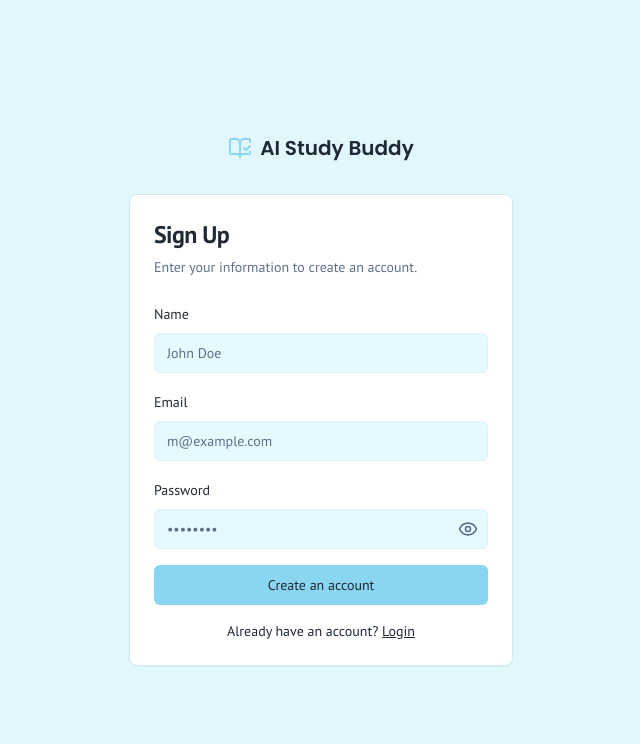
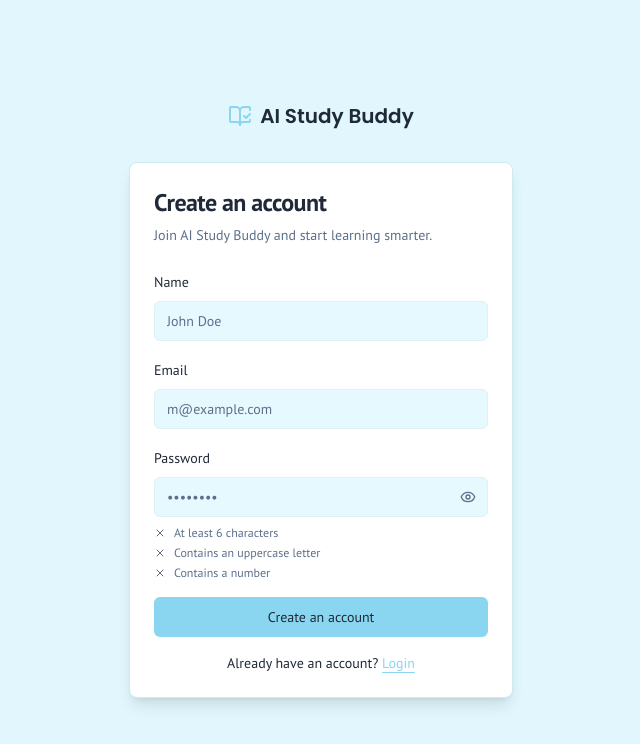
Before and after one commit to shahulhameedS22/AI-tutor-app, a Next.js app in the folder AI-tutor-main/: page /signup in a window 1280 px wide. Shown: the top 744 px of the page, without its empty margins (319-959 px from the left). Built offline with nearby package versions, Linux system fonts and the light colour scheme; no server answers.

Commit message:
Improve signup form validation and UI elements
Refactor signup page to enhance user experience and validation.

```diff
--- a/AI-tutor-main/src/app/signup/page.tsx
+++ b/AI-tutor-main/src/app/signup/page.tsx
@@ -1,14 +1,15 @@
 'use client';
 
 import Link from 'next/link';
+import { useState } from 'react';
 import { useRouter } from 'next/navigation';
-import { useState } from 'react';
+
 import { useForm } from 'react-hook-form';
 import { zodResolver } from '@hookform/resolvers/zod';
 import * as z from 'zod';
-import { Eye, EyeOff } from 'lucide-react';
 
 import { useToast } from '@/hooks/use-toast';
+
 import { Button } from '@/components/ui/button';
 
 import {
@@ -42,20 +43,33 @@ import {
 } from 'firebase/auth';
 
 import { doc } from 'firebase/firestore';
+
 import { Logo } from '@/components/logo';
 
+import {
+  Eye,
+  EyeOff,
+  Loader2,
+  Check,
+  X,
+} from 'lucide-react';
+
 const formSchema = z.object({
-  displayName: z.string().min(1, {
-    message: 'Name is required.',
-  }),
+  displayName: z
+    .string()
+    .trim()
+    .min(2, { message: 'Name must contain at least 2 characters.' }),
 
-  email: z.string().email({
-    message: 'Please enter a valid email.',
-  }),
+  email: z
+    .string()
+    .trim()
+    .email({ message: 'Please enter a valid email address.' }),
 
-  password: z.string().min(6, {
-    message: 'Password must be at least 6 characters.',
-  }),
+  password: z
+    .string()
+    .min(6, {
+      message: 'Password must be at least 6 characters.',
+    }),
 });
 
 export default function SignupPage() {
@@ -65,10 +79,10 @@ export default function SignupPage() {
   const { toast } = useToast();
 
   const [showPassword, setShowPassword] = useState(false);
+  const [isSigningUp, setIsSigningUp] = useState(false);
 
   const form = useForm<z.infer<typeof formSchema>>({
     resolver: zodResolver(formSchema),
-
     defaultValues: {
       displayName: '',
       email: '',
@@ -76,168 +90,209 @@ export default function SignupPage() {
     },
   });
 
+  const password = form.watch('password');
+
+  const passwordChecks = {
+    length: password.length >= 6,
+    uppercase: /[A-Z]/.test(password),
+    number: /[0-9]/.test(password),
+  };
+
   async function onSubmit(values: z.infer<typeof formSchema>) {
+    if (isSigningUp) return;
+
+    setIsSigningUp(true);
+
     try {
-      const userCredential = await createUserWithEmailAndPassword(
-        auth,
-        values.email,
-        values.password
-      );
+      const userCredential =
+        await createUserWithEmailAndPassword(
+          auth,
+          values.email.trim(),
+          values.password
+        );
 
       const user = userCredential.user;
 
-      // Update user profile in Firebase Auth
       await updateProfile(user, {
-        displayName: values.displayName,
+        displayName: values.displayName.trim(),
       });
 
-      // Create user document in Firestore
-      const userRef = doc(firestore, 'users', user.uid);
+      const userRef = doc(
+        firestore,
+        'users',
+        user.uid
+      );
 
       setDocumentNonBlocking(
         userRef,
         {
           id: user.uid,
           email: user.email,
-          displayName: values.displayName,
+          displayName: values.displayName.trim(),
           createdAt: new Date().toISOString(),
         },
         { merge: true }
       );
 
       toast({
-        title: 'Signup Successful',
-        description: 'Your account has been created.',
+        title: 'Account created! 🎉',
+        description: 'Welcome to AI Study Buddy.',
       });
 
       router.push('/dashboard');
     } catch (error: any) {
       console.error('Signup Error:', error);
 
+      let message = 'Unable to create your account.';
+
+      if (error?.code === 'auth/email-already-in-use') {
+        message =
+          'An account already exists with this email.';
+      } else if (error?.code === 'auth/invalid-email') {
+        message = 'Please enter a valid email address.';
+      } else if (error?.code === 'auth/weak-password') {
+        message = 'Please choose a stronger password.';
+      } else if (error?.code === 'auth/network-request-failed') {
+        message =
+          'Network error. Please check your internet connection.';
+      }
+
       toast({
         variant: 'destructive',
-        title: 'Signup Failed',
-        description:
-          error.message || 'An unknown error occurred.',
+        title: 'Signup failed',
+        description: message,
       });
+    } finally {
+      setIsSigningUp(false);
     }
   }
 
   return (
-    <div className="flex min-h-screen flex-col items-center justify-center bg-muted/40">
-
+    <div className="flex min-h-screen flex-col items-center justify-center bg-muted/40 px-4 py-8">
       <div className="mb-8">
         <Logo />
       </div>
 
-      <Card className="w-full max-w-sm">
-
+      <Card className="w-full max-w-sm shadow-lg">
         <CardHeader>
           <CardTitle className="text-2xl">
-            Sign Up
+            Create an account
           </CardTitle>
 
           <CardDescription>
-            Enter your information to create an account.
+            Join AI Study Buddy and start learning smarter.
           </CardDescription>
         </CardHeader>
 
         <CardContent>
-
           <Form {...form}>
             <form
               onSubmit={form.handleSubmit(onSubmit)}
               className="grid gap-4"
             >
-
-              {/* Name */}
               <FormField
                 control={form.control}
                 name="displayName"
                 render={({ field }) => (
                   <FormItem>
-
                     <FormLabel>Name</FormLabel>
 
                     <FormControl>
                       <Input
                         placeholder="John Doe"
+                        autoComplete="name"
                         {...field}
                       />
                     </FormControl>
 
                     <FormMessage />
-
                   </FormItem>
                 )}
               />
 
-              {/* Email */}
               <FormField
                 control={form.control}
                 name="email"
                 render={({ field }) => (
                   <FormItem>
-
                     <FormLabel>Email</FormLabel>
 
                     <FormControl>
                       <Input
                         type="email"
                         placeholder="m@example.com"
+                        autoComplete="email"
                         {...field}
                       />
                     </FormControl>
 
                     <FormMessage />
-
                   </FormItem>
                 )}
               />
 
-              {/* Password */}
               <FormField
                 control={form.control}
                 name="password"
                 render={({ field }) => (
                   <FormItem>
-
                     <FormLabel>Password</FormLabel>
 
                     <FormControl>
                       <div className="relative">
-
                         <Input
-                          type={showPassword ? 'text' : 'password'}
+                          type={
+                            showPassword
+                              ? 'text'
+                              : 'password'
+                          }
                           placeholder="••••••••"
                           className="pr-10"
+                          autoComplete="new-password"
                           {...field}
                         />
 
                         <button
                           type="button"
-                          onClick={() =>
-                            setShowPassword((prev) => !prev)
-                          }
-                          className="absolute right-0 top-0 flex h-full w-10 items-center justify-center text-muted-foreground hover:text-foreground"
                           aria-label={
                             showPassword
                               ? 'Hide password'
                               : 'Show password'
                           }
+                          onClick={() =>
+                            setShowPassword(
+                              (prev) => !prev
+                            )
+                          }
+                          className="absolute right-3 top-1/2 -translate-y-1/2 text-muted-foreground hover:text-foreground"
                         >
                           {showPassword ? (
-                            <EyeOff className="h-5 w-5" />
+                            <EyeOff className="h-4 w-4" />
                           ) : (
-                            <Eye className="h-5 w-5" />
+                            <Eye className="h-4 w-4" />
                           )}
                         </button>
-
                       </div>
                     </FormControl>
 
+                    <div className="mt-2 space-y-1 text-xs">
+                      <PasswordCheck
+                        valid={passwordChecks.length}
+                        text="At least 6 characters"
+                      />
+
+                      <PasswordCheck
+                        valid={passwordChecks.uppercase}
+                        text="Contains an uppercase letter"
+                      />
+
+                      <PasswordCheck
+                        valid={passwordChecks.number}
+                        text="Contains a number"
+                      />
+                    </div>
+
                     <FormMessage />
-
                   </FormItem>
                 )}
               />
@@ -245,30 +300,58 @@ export default function SignupPage() {
               <Button
                 type="submit"
                 className="w-full"
+                disabled={isSigningUp}
               >
-                Create an account
+                {isSigningUp ? (
+                  <>
+                    <Loader2 className="mr-2 h-4 w-4 animate-spin" />
+                    Creating account...
+                  </>
+                ) : (
+                  'Create an account'
+                )}
               </Button>
-
             </form>
           </Form>
 
           <div className="mt-4 text-center text-sm">
-
             Already have an account?{' '}
 
             <Link
               href="/login"
-              className="underline"
+              className="font-medium text-primary underline underline-offset-4"
             >
               Login
             </Link>
-
           </div>
-
         </CardContent>
-
       </Card>
-
     </div>
   );
 }
+
+function PasswordCheck({
+  valid,
+  text,
+}: {
+  valid: boolean;
+  text: string;
+}) {
+  return (
+    <div
+      className={`flex items-center gap-2 ${
+        valid
+          ? 'text-green-600'
+          : 'text-muted-foreground'
+      }`}
+    >
+      {valid ? (
+        <Check className="h-3 w-3" />
+      ) : (
+        <X className="h-3 w-3" />
+      )}
+
+      <span>{text}</span>
+    </div>
+  );
+}
```
